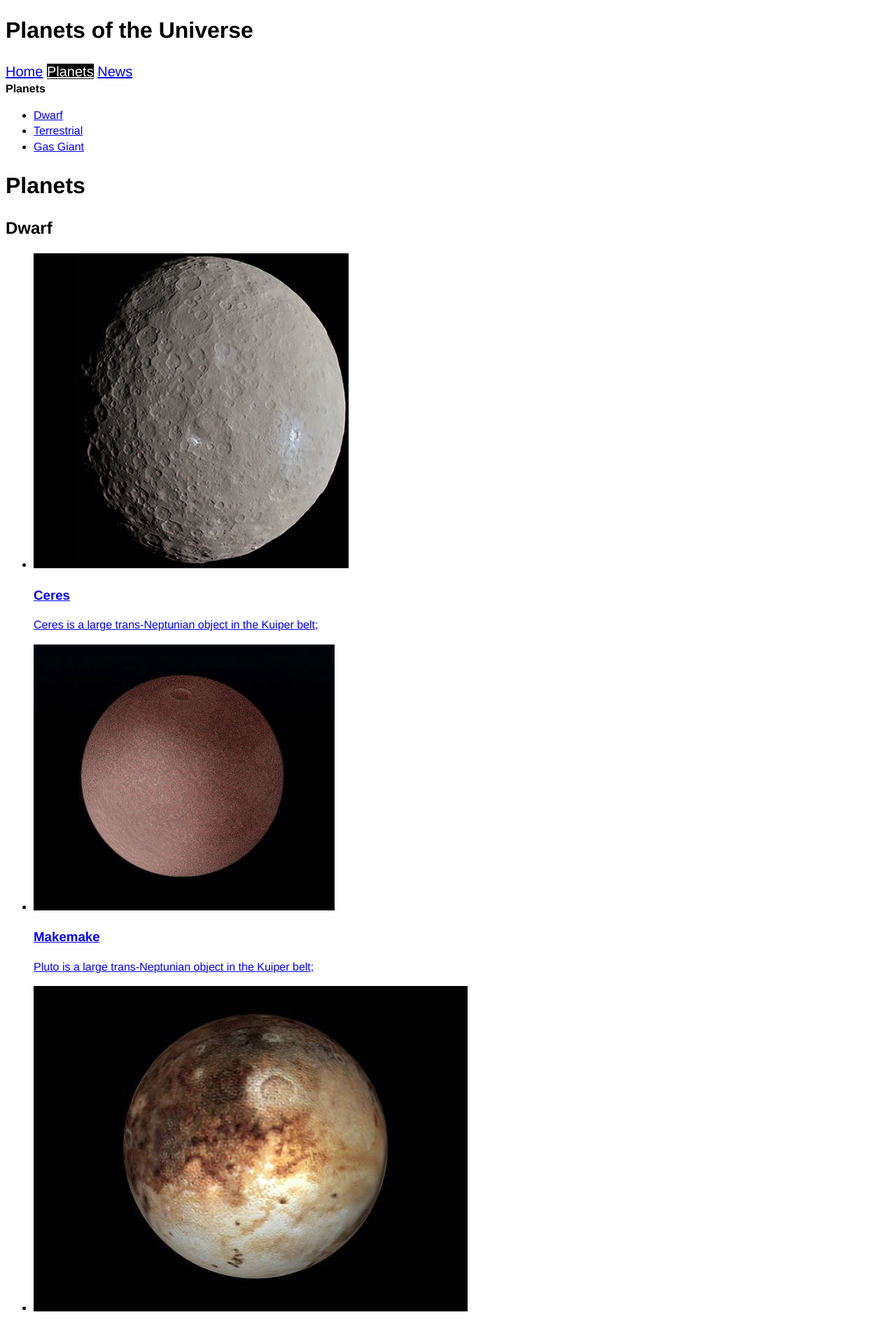
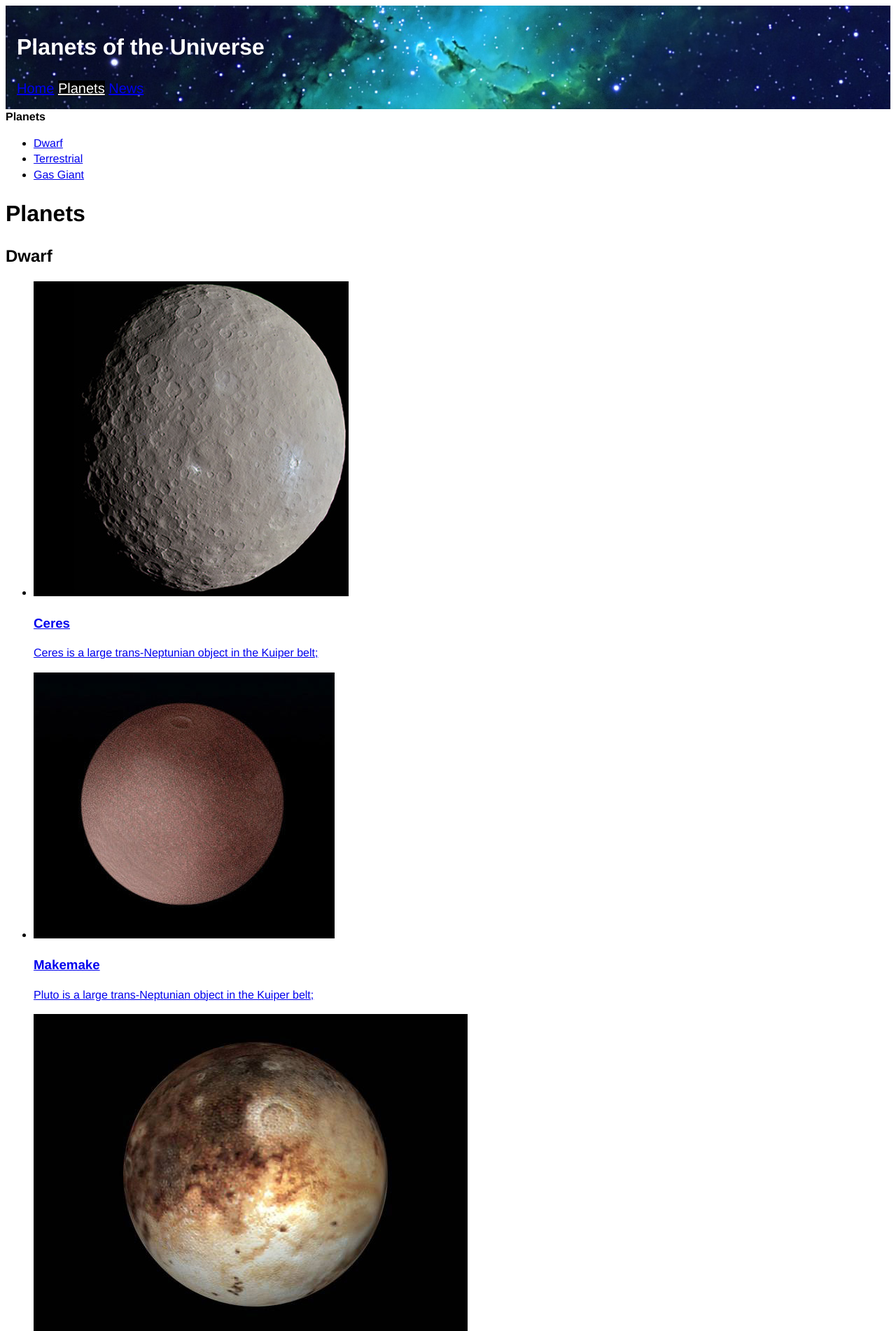
Before and after one commit to ricardo-valente/jekyll, a Jekyll site: the page built from planets/index.html, in a window 1280 px wide. Shown: the top 1902 px of the page at 70% size. Built offline with Jekyll 4.4.1, drawn with Linux system fonts in a browser that asks for light colours; Markdown is read by kramdown in place of the engine named in the settings.

Commit message:
added different header classes & bg img's

```diff
--- a/_layouts/default.html
+++ b/_layouts/default.html
@@ -7,7 +7,7 @@
 </head>
 <body>
 
-<header>
+<header class="masthead {{page.mastheadClass}}">
 	<h1>Planets of the Universe</h1>
 
 	{% include nav.html navClass='nav-top' %}
--- a/css/common.css
+++ b/css/common.css
@@ -2,6 +2,16 @@ html {
 	margin: 0;
 	padding: 0;
 	font: normal 100% / 1.4 Helvetica, sans-serif;
+}
+
+.masthead {
+	padding: 1em;
+	background: #000531 url("../img/nebula.jpg") center / cover no-repeat;
+	color: #fff;
+}
+
+.masthead-planets {
+	background-image: url("../img/nebula2.jpg");
 }
 
 .current {
--- a/planets/index.html
+++ b/planets/index.html
@@ -1,5 +1,6 @@
 ---
 layout: planets
+mastheadClass: masthead-planets
 ---
 
 <h1>Planets</h1>
```
Also changed, not shown: img/nebula2.jpg (added), 1 other file.
